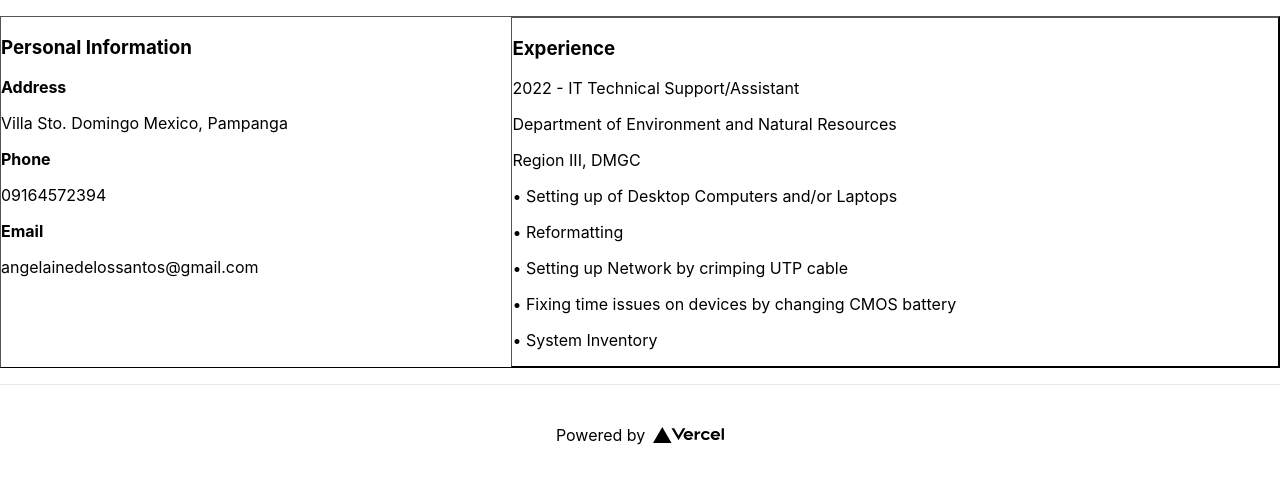
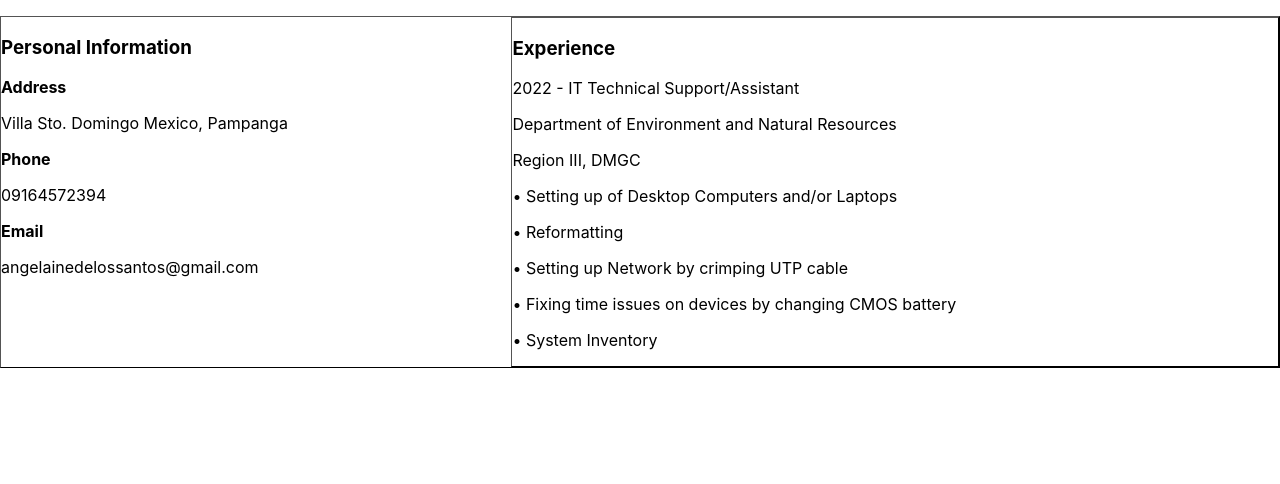
Before and after one commit to imocakes/sampleocakes, a Next.js app: page / in a window 1280 px wide. Shown: the top 484 px of the page. Built offline with nearby package versions, Linux system fonts and the light colour scheme.

Commit message:
sixth commit

```diff
--- a/pages/index.js
+++ b/pages/index.js
@@ -45,16 +45,7 @@
 
       </main>
 
-      <footer>
-        <a
-          href="https://vercel.com?utm_source=create-next-app&utm_medium=default-template&utm_campaign=create-next-app"
-          target="_blank"
-          rel="noopener noreferrer"
-        >
-          Powered by{' '}
-          <img src="/vercel.svg" alt="Vercel" className="logo" />
-        </a>
-      </footer>
+
 
       <style jsx>{`
         .mainHeader {
```
